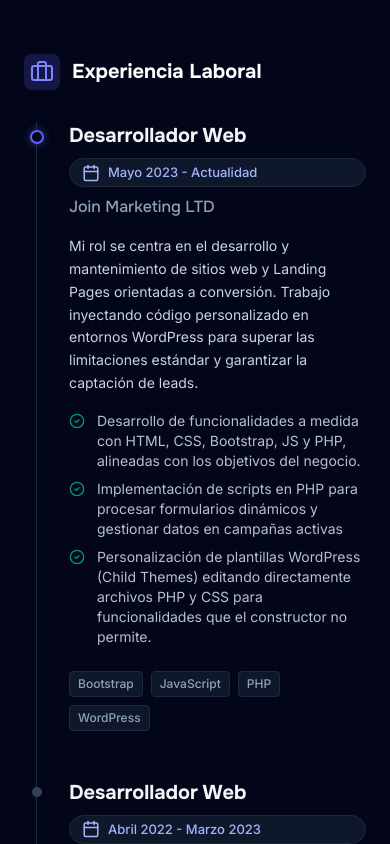
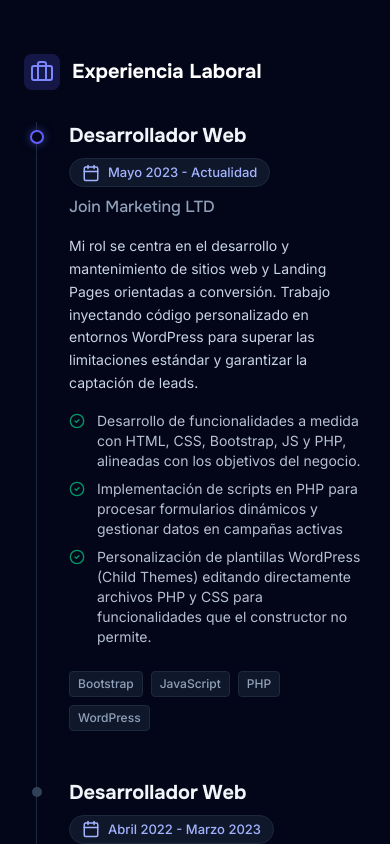
Before and after one commit to LuisChicaizaDev/portafolio-v2, a React (Vite) app: page / in a window 390 px wide. Shown: the part 9460-10304 px from the top of the page. Built offline with nearby package versions, Linux system fonts and the light colour scheme.

Commit message:
style(ui): coorregir ancho estilo badge fecha experiencia laboral en móvil

```diff
--- a/src/components/sections/ExperienceSection.jsx
+++ b/src/components/sections/ExperienceSection.jsx
@@ -44,7 +44,7 @@ export const ExperienceSection = () => {
 
                   {/* Tarjeta de Experiencia */}
                   <div className="relative">
-                    <div className="flex flex-col sm:flex-row sm:items-center sm:justify-between gap-2 mb-2">
+                    <div className="flex flex-col sm:flex-row items-start md:items-center sm:justify-between gap-2 mb-2">
                       <h4 className="text-xl font-bold text-slate-100 group-hover:text-indigo-400 transition-colors">
                         {job.role}
                       </h4>
```
